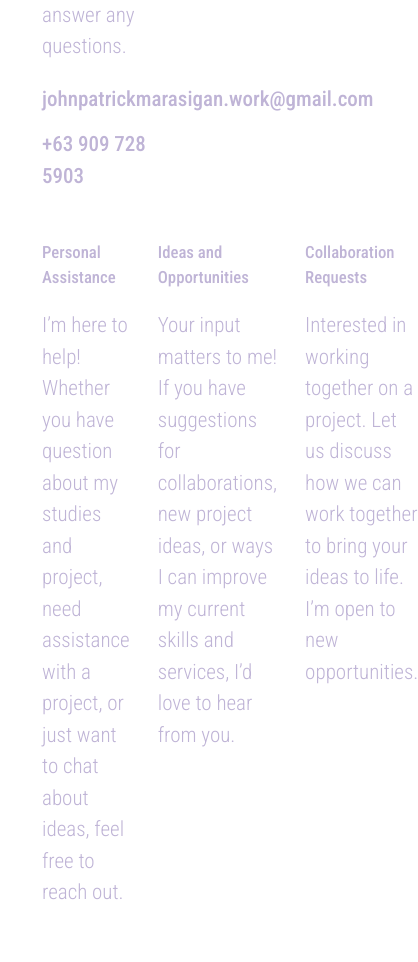
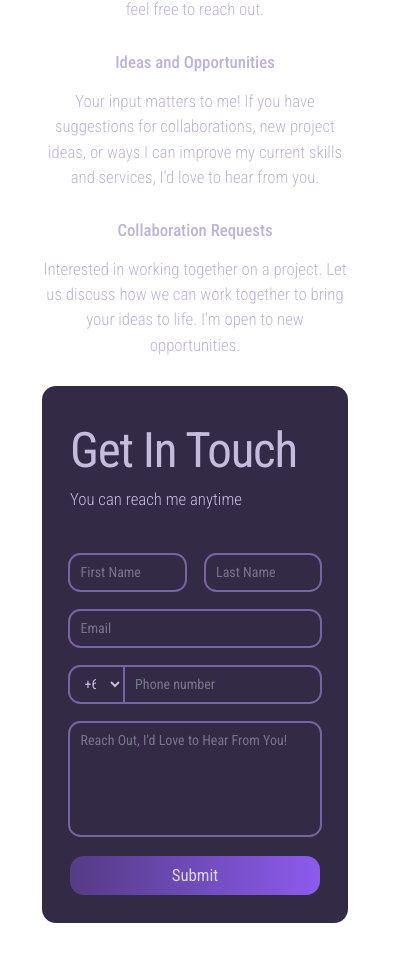
Before and after one commit to jpmarasigan/Personal-Portfolio, a React (Create React App) app: page / in a window 390 px wide. Shown: the part 5840-6802 px from the top of the page, 418 px wide, since content can reach past the window. Built offline with nearby package versions, Linux system fonts and the light colour scheme.

Commit message:
[IMP] Making Contact Section responsive

```diff
--- a/src/pages/Contact.tsx
+++ b/src/pages/Contact.tsx
@@ -17,6 +17,33 @@ const engagementSections = [
         description: "Interested in working together on a project. Let us discuss how we can work together to bring your ideas to life. I’m open to new opportunities.",
     },
 ]
+
+const ContactForm = () => {
+    return (
+        <div className="contact-form-container">
+            <h3 className="text-left">Get In Touch</h3>
+            <p className="text-left">You can reach me anytime</p>
+            <form>
+                <div className="flex gap-6 mt-10">
+                    <input type="text" id="firstname" name="firstname" placeholder="First Name" className="form-input" />
+                    <input type="text" id="lastname" name="lastname" placeholder="Last Name" className="form-input" />
+                </div>
+                <input type="email" id="email" name="email" placeholder="Email" className="form-input"></input>
+
+                <div className="flex">
+                    <select>
+                        <option>+63</option>
+                        <option>+1</option>
+                        <option>+44</option>
+                    </select>
+                    <input type="tel" placeholder="Phone number" className="form-input" />
+                </div>
+                <textarea placeholder="Reach Out, I'd Love to Hear From You!" className="form-textarea"></textarea>
+                <button type="submit" className="form-submit">Submit</button>
+            </form>
+        </div>
+    )
+}
 
 const ContactEngagementInfo = () => {
     return (
@@ -59,10 +86,7 @@ const Contact = () => {
                     <ContactEngagementInfo />
                 </div>
                 <div>
-
-                </div>
-                <div className="col-span-2">
-
+                    <ContactForm />
                 </div>
             </div>
         </div>
--- a/src/styles/Contact.css
+++ b/src/styles/Contact.css
@@ -5,48 +5,99 @@
 @layer components {
     .contact-section {
         @apply mx-auto h-fit max-w-[85rem] p-12;
-        /* outline: 1px solid red; */
     }
 
     .contact-container {
         @apply h-full w-full;
-        @apply grid grid-cols-[65%_35%] gap-4;
+        @apply grid md:grid-cols-1 xl:grid-cols-[minmax(0,_60%)_minmax(0,_40%)] gap-8;
     }
 
     .contact-container .title-container {
-        @apply w-[60%];
+        @apply xl:w-[60%];
     }
 
     .contact-container .title-container h3 {
         @apply text-left text-2xl uppercase max-600:text-1xl font-anton bg-clip-text text-transparent bg-gradient-to-r;
         @apply max-1024:text-[3.5rem];
+        @apply text-center xl:text-left;
         background-image: linear-gradient(to right, var(--custom-white-color), var(--custom-purple-color));
     }
 
     .contact-container .title-container p, .contact-container .engagement-container > div > p {
-        @apply text-left text-lg font-robotoCondensed font-light text-customLightGray mt-[20px];
+        @apply text-left text-md font-robotoCondensed font-light text-customLightGray xl:mt-[20px];
+        @apply text-center xl:text-left;
         text-transform: none;
     }
 
     .contact-container .contact-info-container {
-        @apply flex flex-col w-[60%] gap-4 mb-8;
+        @apply flex justify-around w-[80%] mx-auto mb-8;
+        @apply xl:flex-col xl:w-[60%] xl:mx-0 xl:gap-4;
+        @apply max-800:flex-col max-800:items-center;
     }
 
     .contact-container .contact-info-container p {
-        @apply text-left text-lg font-robotoCondensed font-medium text-customLightGray;
+        @apply text-left text-md font-robotoCondensed font-medium text-customLightGray;
     }
 
     .contact-container .engagement-container {
-        @apply flex flex-row gap-8;
-        /* outline: 1px solid green; */
+        @apply flex flex-col gap-8;
+        @apply min-800:flex-row;
     }
 
     .contact-container .engagement-container > div {
-        @apply: flex-1 text-wrap;
-        /* outline: 1px solid blue; */
+        @apply: w-full text-wrap;
     }
 
     .contact-container .engagement-container > div > p:first-child {
         @apply font-medium text-md;
     }
+
+    .contact-form-container {
+        @apply max-w-[35rem] mx-auto rounded-2xl bg-customDarkPurple opacity-90 p-8;
+    }
+
+    .contact-form-container h3 {
+        @apply text-left text-customLightGray text-1xl max-600:text-xl font-robotoCondensed tracking-tight;
+        @apply max-1024:text-[3.5rem];
+    }
+
+    .contact-form-container p {
+        @apply text-left text-md font-robotoCondensed font-light text-customLightGray mb-2;
+        text-transform: none;
+    }
+
+    .contact-form-container form {
+        @apply flex flex-col h-full gap-6 text-customLightGray font-robotoCondensed;
+    }
+
+    .contact-form-container form .form-input, .contact-form-container form .form-textarea {
+        @apply w-full py-2 px-3 border-none;
+        @apply bg-transparent outline outline-2 outline-customPurpleOutline;
+    }
+
+    .contact-form-container form select {
+        @apply w-[25%] py-2 px-3 mr-[2px] rounded-tl-xl rounded-bl-xl;
+        @apply bg-transparent outline outline-2 outline-customPurpleOutline;
+    }
+
+    .contact-form-container form .form-input:not([type="tel"]) {
+        @apply rounded-xl;
+    }
+
+    .contact-form-container form .form-input[type="tel"] {
+        @apply rounded-tr-xl rounded-br-xl;
+    }
+
+    .contact-form-container form .form-textarea {
+        @apply h-32 rounded-xl resize-none;
+    }
+
+    .contact-form-container form .form-submit {
+        @apply py-2 px-4 rounded-2xl text-customWhite text-md;
+        @apply bg-gradient-to-r from-buttonColorEnd to-buttonColorStart;
+    }
+
+    .contact-form-container form input::placeholder, .contact-form-container form textarea::placeholder {
+        @apply opacity-60;
+    }
 }
```
